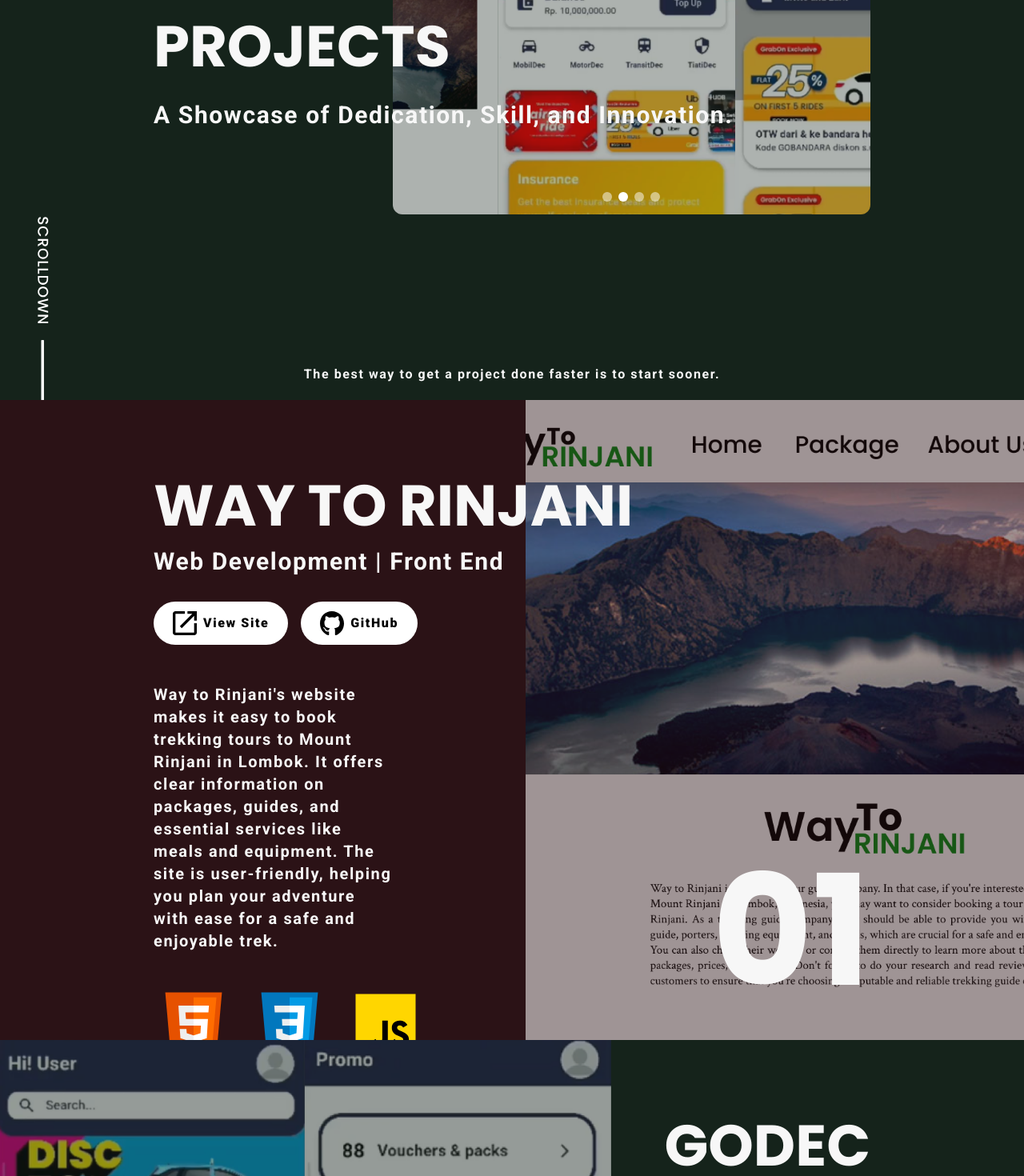
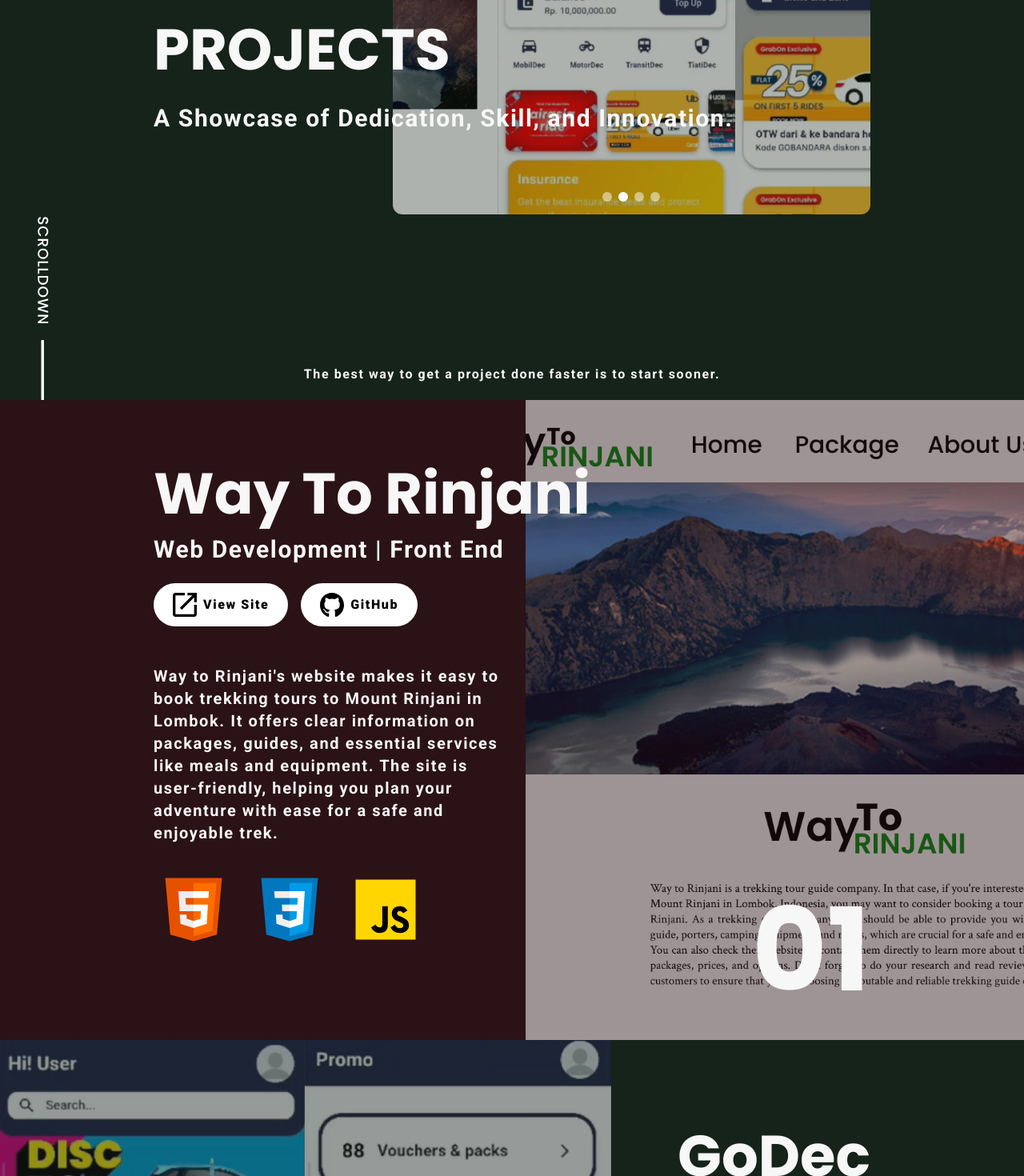
Before and after one commit to BoviliusMeidi/Portfolio, a React (Vite) app: page /projects in a window 1280 px wide. Shown: the part 300-1770 px from the top of the page at 80% size. Built offline with nearby package versions, Linux system fonts and the light colour scheme; a web font is replaced by a local one.

Commit message:
feat(pages) : fix ui/ux responsive mobile

```diff
--- a/src/components/common/Link.jsx
+++ b/src/components/common/Link.jsx
@@ -1,13 +1,24 @@
+import PropTypes from "prop-types";
+
 const Link = ({ children, link, text, isHidden }) => {
   return (
     <a
       href={link}
-      className={`${isHidden ? "hidden" : "inline-flex"} justify-center items-center gap-2 bg-white px-6 py-3 rounded-full cursor-pointer no-underline text-black second-font-black letter-spacing-5 transition-colors duration-400 hover:bg-rightBar hover:text-white`}
+      className={`${
+        isHidden ? "hidden" : "inline-flex"
+      } justify-center items-center gap-2 bg-white px-6 py-3 rounded-full cursor-pointer no-underline text-black second-font-black letter-spacing-5 transition-colors duration-400 hover:bg-rightBar hover:text-white`}
     >
       {children}
-      <span>{text}</span>
+      <span className="hidden md:block">{text}</span>
     </a>
   );
 };
 
+Link.propTypes = {
+  children: PropTypes.node,
+  link: PropTypes.string,
+  text: PropTypes.string,
+  isHidden: PropTypes.string,
+};
+
 export default Link;
--- a/src/components/common/Number.jsx
+++ b/src/components/common/Number.jsx
@@ -1,9 +1,17 @@
+import PropTypes from "prop-types"
+
 const Number = ({number, position, animation}) => {
     return(
-        <p className={`main-font-bold text-9xl mx-12 md:text-number absolute bottom-10 ${position}-0 lg:mx-48 ${animation}`}>
+        <p className={`main-font-bold text-7xl mx-12 md:text-number absolute bottom-10 ${position}-0 lg:mx-48 ${animation}`}>
             {number}
         </p>
     )
 };
 
+Number.propTypes = {
+    number : PropTypes.string,
+    position : PropTypes.string,
+    animation : PropTypes.string
+}
+
 export default Number;
--- a/src/components/common/SubTitle.jsx
+++ b/src/components/common/SubTitle.jsx
@@ -1,8 +1,20 @@
+import PropTypes from "prop-types";
+
 const SubTitle = ({ subTitle, noMargin }) => {
   return (
-      <h2 className={`text-md second-font-bold ${noMargin ? "mt-0 mb-0" :"mt-4 mb-8"} md:text-lg lg:text-3xl letter-spacing-5`}>
+    <h2
+      className={`text-md second-font-bold ${
+        noMargin ? "mt-0 mb-0" : "mt-4 mb-6"
+      } md:text-lg lg:text-3xl letter-spacing-5`}
+    >
       {subTitle}
     </h2>
   );
 };
+
+SubTitle.propTypes = {
+  subTitle : PropTypes.string,
+  noMargin : PropTypes.string
+}
+
 export default SubTitle;
--- a/src/components/layout/MyProject.jsx
+++ b/src/components/layout/MyProject.jsx
@@ -1,4 +1,5 @@
-import React, { useRef } from "react";
+import PropTypes from "prop-types";
+import { useRef } from "react";
 import Title from "../common/Title";
 import SubTitle from "../common/SubTitle";
 import Link from "../common/Link";
@@ -23,10 +24,10 @@
   const projectRef = useRef(null);
   const isVisible = useIntersectionObserver(projectRef, { threshold: 0.1 });
   return (
-    <MainLayout className="justify-end" backgroundColor={backgroundColor}>
+    <MainLayout backgroundColor={backgroundColor}>
       <div
         ref={projectRef}
-        className={`pt-24 pb-12 flex flex-col md:gap-10 gap-4 justify-start md:justify-around items-${position}`}
+        className={`flex flex-col py-6 md:py-0  md:gap-8 gap-4 justify-start md:justify-center items-${position}`}
       >
         <div
           className={`z-10 transition-opacity ease-in-out ${
@@ -71,7 +72,7 @@
           </div>
           <div className={`flex justify-${position}`}>
             <p
-              className={`z-10 mt-12 second-font-bold letter-spacing-5 md:w-1/3 text-xl text-${position}`}
+              className={`z-10 mt-6 md:mt-12 second-font-bold letter-spacing-5 md:w-1/2 text-sm md:text-xl text-${position}`}
             >
               {description}
             </p>
@@ -80,7 +81,7 @@
         <img
           src={languagePicture}
           alt="Programming Language Used"
-          className={`z-10 transition-opacity ease-in-out ${
+          className={`z-10 transition-opacity ease-in-out w-40 md:w-auto ${
             isVisible ? "animate-popin" : "opacity-50"
           }`}
         />
@@ -94,4 +95,20 @@
     </MainLayout>
   );
 };
+
+MyProject.propTypes = {
+  children: PropTypes.node,
+  backgroundColor: PropTypes.string,
+  title: PropTypes.string,
+  category: PropTypes.string,
+  number: PropTypes.string,
+  positionNumber: PropTypes.string,
+  position: PropTypes.string,
+  description: PropTypes.string,
+  noSite: PropTypes.bool,
+  linkSite: PropTypes.string,
+  linkGithub: PropTypes.string,
+  languagePicture: PropTypes.string,
+};
+
 export default MyProject;
--- a/src/components/layout/Project.jsx
+++ b/src/components/layout/Project.jsx
@@ -1,4 +1,5 @@
-import React, { useRef } from "react";
+import PropTypes from "prop-types";
+import { useRef } from "react";
 import MainLayout from "./MainLayout";
 import Quote from "../common/Quote";
 import Title from "../common/Title";
@@ -15,7 +16,7 @@
     <MainLayout backgroundColor={backgroundColor}>
       <div
         ref={projectRef}
-        className={`relative flex flex-col justify-center items-center w-full gap-8 transition-opacity duration-500 ease-in-out ${
+        className={`relative flex flex-col py-28 md:py-0 justify-normal md:justify-center items-center w-full gap-2 transition-opacity duration-500 ease-in-out ${
           isVisible ? "animate-popin" : "opacity-0"
         }`}
         id={id}
@@ -46,4 +47,10 @@
   );
 };
 
+Project.propTypes = {
+  imageSize: PropTypes.string,
+  isHiddenLink: PropTypes.string,
+  id: PropTypes.string,
+};
+
 export default Project;
--- a/src/pages/Projects.jsx
+++ b/src/pages/Projects.jsx
@@ -6,19 +6,19 @@
 import WayToRinjaniLanguage from "../assets/images/projects/WayToRinjaniLanguage.svg";
 import GoDecPicture from "../assets/images/projects/GoDecPicture.png";
 import GoDecLanguage from "../assets/images/projects/GoDecLanguage.svg";
-import PharmaCheckPicture from "../assets/images/projects/PharmaCheckPicture.png"
-import PharmaCheckLanguage from "../assets/images/projects/PharmaCheckLanguage.svg"
+import PharmaCheckPicture from "../assets/images/projects/PharmaCheckPicture.png";
+import PharmaCheckLanguage from "../assets/images/projects/PharmaCheckLanguage.svg";
 import SudokuBoviPicture from "../assets/images/projects/SudokuBoviPicture.png";
 import SudokuBoviLanguage from "../assets/images/projects/SudokuBoviLanguage.svg";
 
 const Projects = () => {
   return (
     <>
-    <Navbar/>
-      <Project imageSize={"xl:w-2/3"} isHiddenLink={true}/>
+      <Navbar />
+      <Project imageSize={"xl:w-2/3"} isHiddenLink={true} />
       <MyProject
-      backgroundColor={"bg-primary"}
-        title={"WAY TO RINJANI"}
+        backgroundColor={"bg-primary"}
+        title={"Way To Rinjani"}
         category={"Web Development | Front End"}
         number={"01"}
         positionNumber={"right"}
@@ -40,8 +40,8 @@
         </div>
       </MyProject>
       <MyProject
-      backgroundColor={"bg-secondary"}
-        title={"GODEC"}
+        backgroundColor={"bg-secondary"}
+        title={"GoDec"}
         category={"Mobile Development"}
         number={"02"}
         positionNumber={"left"}
@@ -62,7 +62,7 @@
         </div>
       </MyProject>
       <MyProject
-      backgroundColor={"bg-primary"}
+        backgroundColor={"bg-primary"}
         title={"PharmaCheck"}
         category={"Software Development"}
         number={"03"}
@@ -85,7 +85,7 @@
         </div>
       </MyProject>
       <MyProject
-      backgroundColor={"bg-secondary"}
+        backgroundColor={"bg-secondary"}
         title={"Sudoku.Bovi"}
         category={"Web Development"}
         number={"04"}
@@ -99,7 +99,7 @@
         linkGithub={"https://github.com/BoviliusMeidi/sudoku-web"}
         languagePicture={SudokuBoviLanguage}
       >
-        <div className="absolute z-0 bottom-0 left-[-16%] md:w-2/3 overflow-hidden">
+        <div className="absolute z-0 bottom-0 left-[-18%] md:w-2/3 overflow-hidden">
           <img
             src={SudokuBoviPicture}
             alt="Screenshot of SudokuBovi"
@@ -107,7 +107,7 @@
           />
         </div>
       </MyProject>
-      <Footer/>
+      <Footer />
     </>
   );
 };
--- a/tailwind.config.js
+++ b/tailwind.config.js
@@ -1,4 +1,5 @@
 /** @type {import('tailwindcss').Config} */
+// eslint-disable-next-line no-undef
 const withMT = require("@material-tailwind/react/utils/withMT");
 
 export default withMT({
@@ -19,7 +20,7 @@
         '128': '32rem',
       },
       fontSize: {
-        'number': '12rem',
+        'number': '9rem',
       },
       animation: {
         popin: 'popin 3s ease-out',
```
Also changed, not shown: src/components/layout/MainLayout.jsx (+8 -0 lines). Lines whose indentation alone changed are shown as unchanged.
